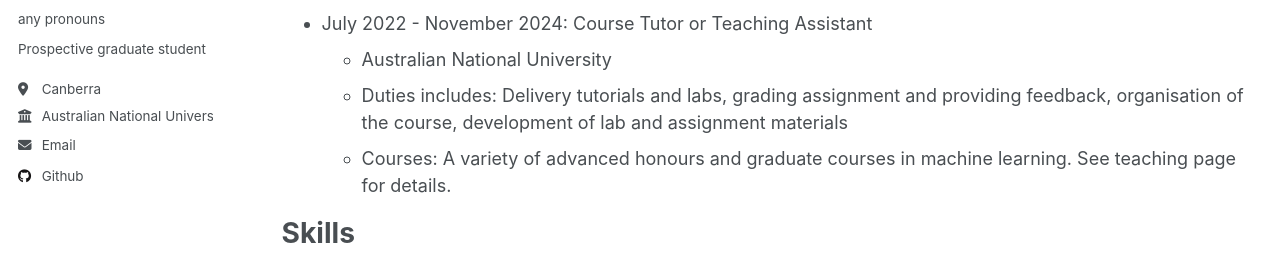
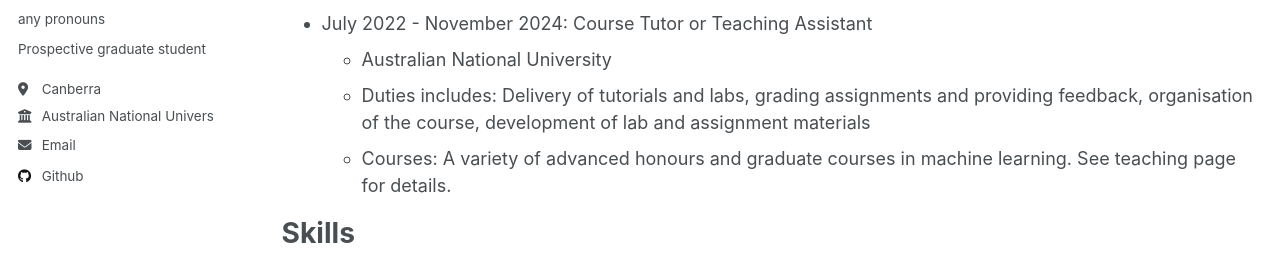
Before and after one commit to sam-jolley/sam-jolley.github.io, a Jekyll site: the page built from _pages/cv.md, in a window 1280 px wide and 1150 px high. Shown: the part 314-587 px from the top of the window. Built offline with Jekyll 4.4.1, drawn with Linux system fonts in a browser that asks for light colours.

Commit message:
last edit for now  typos.  v1.01

```diff
--- a/_pages/cv.md
+++ b/_pages/cv.md
@@ -17,7 +17,7 @@ Work experience
 ======
 * July 2022 - November 2024: Course Tutor or Teaching Assistant
   * Australian National University
-  * Duties includes: Delivery tutorials and labs, grading assignment and providing feedback, organisation of the course, development of lab and assignment materials
+  * Duties includes: Delivery of tutorials and labs, grading assignments and providing feedback, organisation of the course, development of lab and assignment materials
   * Courses: A variety of advanced honours and graduate courses in machine learning. See teaching page for details.
 
 Skills
```
